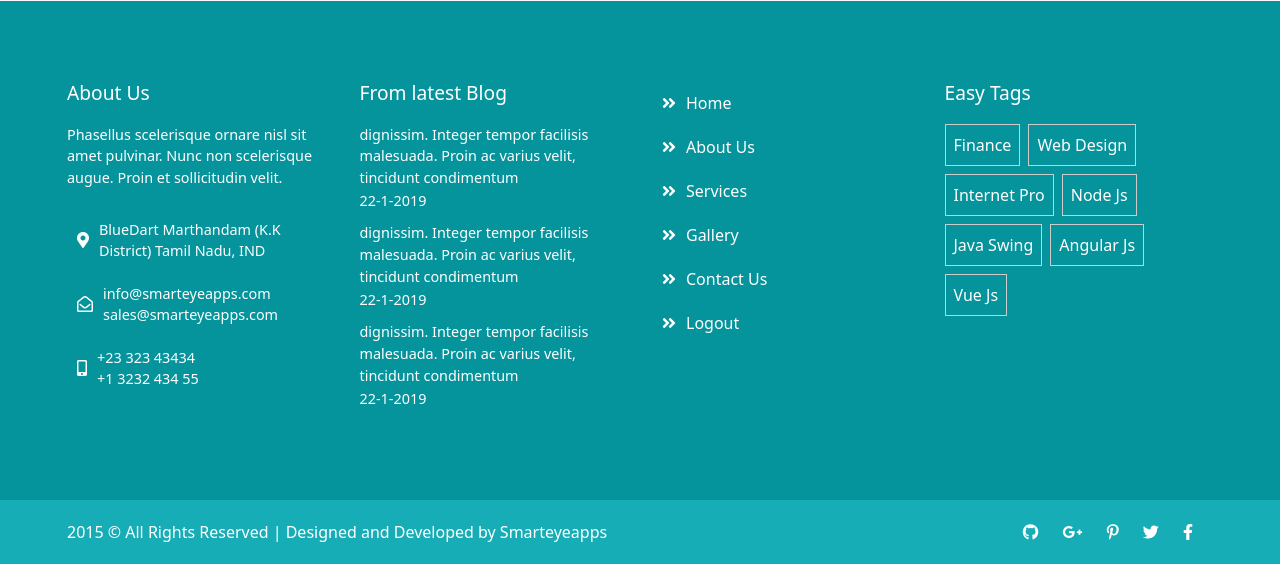
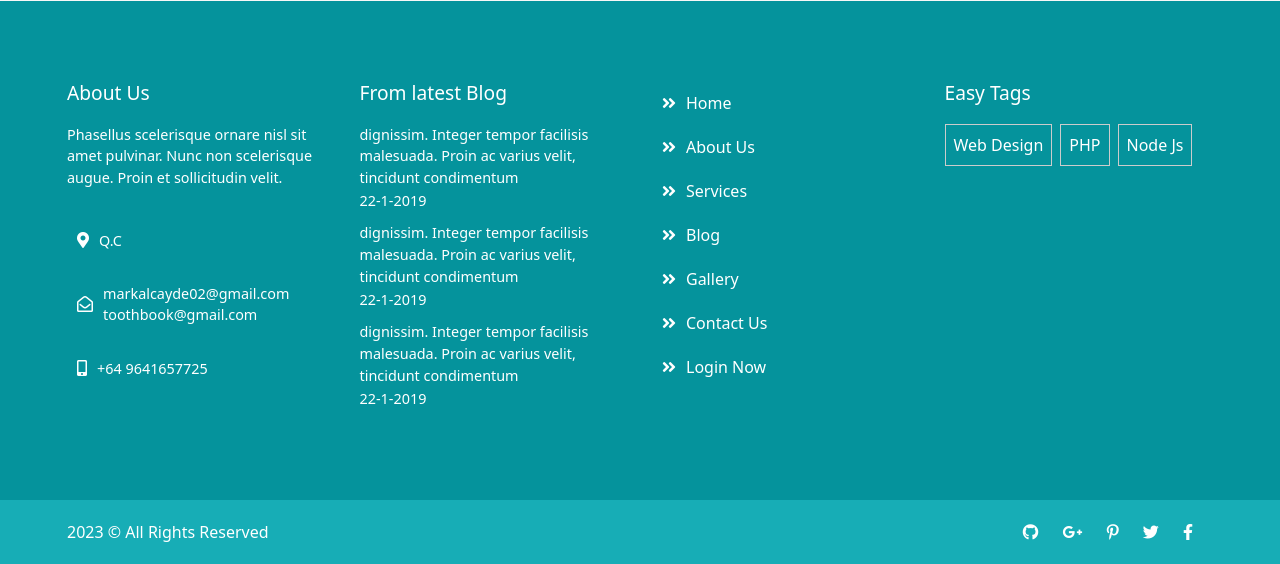
Before and after one commit to markyyyyyyyyyyyy/ewan.php, a PHP site: page /pricing.php in a window 1280 px wide. Shown: the part 974-1538 px from the top of the page. Run offline with PHP 8.4, Linux system fonts and the light colour scheme; some libraries are stand-ins or nearby versions.

Commit message:
Update pricing.php

```diff
--- a/pricing.php
+++ b/pricing.php
@@ -168,9 +168,7 @@
                         <i class="fas fa-map-marker-alt"></i>
                     </div>
                     <div class="addet">
-                        BlueDart
-                        Marthandam (K.K District)
-                        Tamil Nadu, IND
+                        Q.C
                     </div>
                 </div>
                 <div class="foot-address">
@@ -178,8 +176,8 @@
                         <i class="far fa-envelope-open"></i>
                     </div>
                     <div class="addet">
-                        info@smarteyeapps.com <br>
-                        sales@smarteyeapps.com
+                        markalcayde02@gmail.com <br>
+                        toothbook@gmail.com
                     </div>
                 </div>
                 <div class="foot-address">
@@ -187,8 +185,8 @@
                        <i class="fas fa-mobile-alt"></i>
                    </div>
                    <div class="addet">
-                    +23 323 43434 <br>
-                    +1 3232 434 55
+                    +64 9641657725<br>
+
                 </div>
             </div>
         </div>
@@ -212,23 +210,20 @@
                 <li><a href="index.php"><i class="fas fa-angle-double-right"></i>Home</a></li>
                 <li><a href="about_us.php"><i class="fas fa-angle-double-right"></i>About Us</a></li>
                 <li><a href="services.php"><i class="fas fa-angle-double-right"></i>Services</a></li>
-
+                <li><a href="blog.php"><i class="fas fa-angle-double-right"></i>Blog</a></li>
                 <li><a href="pricing.php"><i class="fas fa-angle-double-right"></i>Gallery</a></li>
                 <li><a href="contact_us.php"><i class="fas fa-angle-double-right"></i>Contact Us</a></li>
-                <li><a href="logout.php"><i class="fas fa-angle-double-right"></i>Logout</a></li>
-
+                <li><a href="login.php"><i class="fas fa-angle-double-right"></i>Login Now</a></li>
             </ul>
         </div>
         <div class="col-md-3 tags">
             <h2>Easy Tags</h2>
             <ul>
-                <li>Finance</li>
+
                 <li>Web Design</li>
-                <li>Internet Pro</li>
+              <li>PHP</li>
                 <li>Node Js</li>
-                <li>Java Swing</li>
-                <li>Angular Js</li>
-                <li>Vue Js</li>
+
             </ul>
         </div>
     </div>
@@ -236,7 +231,7 @@
 </footer>
 <div class="copy">
     <div class="container">
-        <a href="https://www.smarteyeapps.com/">2015 &copy; All Rights Reserved | Designed and Developed by Smarteyeapps</a>
+        <a href="">2023 &copy; All Rights Reserved</a>
         <span>
             <a><i class="fab fa-github"></i></a>
             <a><i class="fab fa-google-plus-g"></i></a>
```
